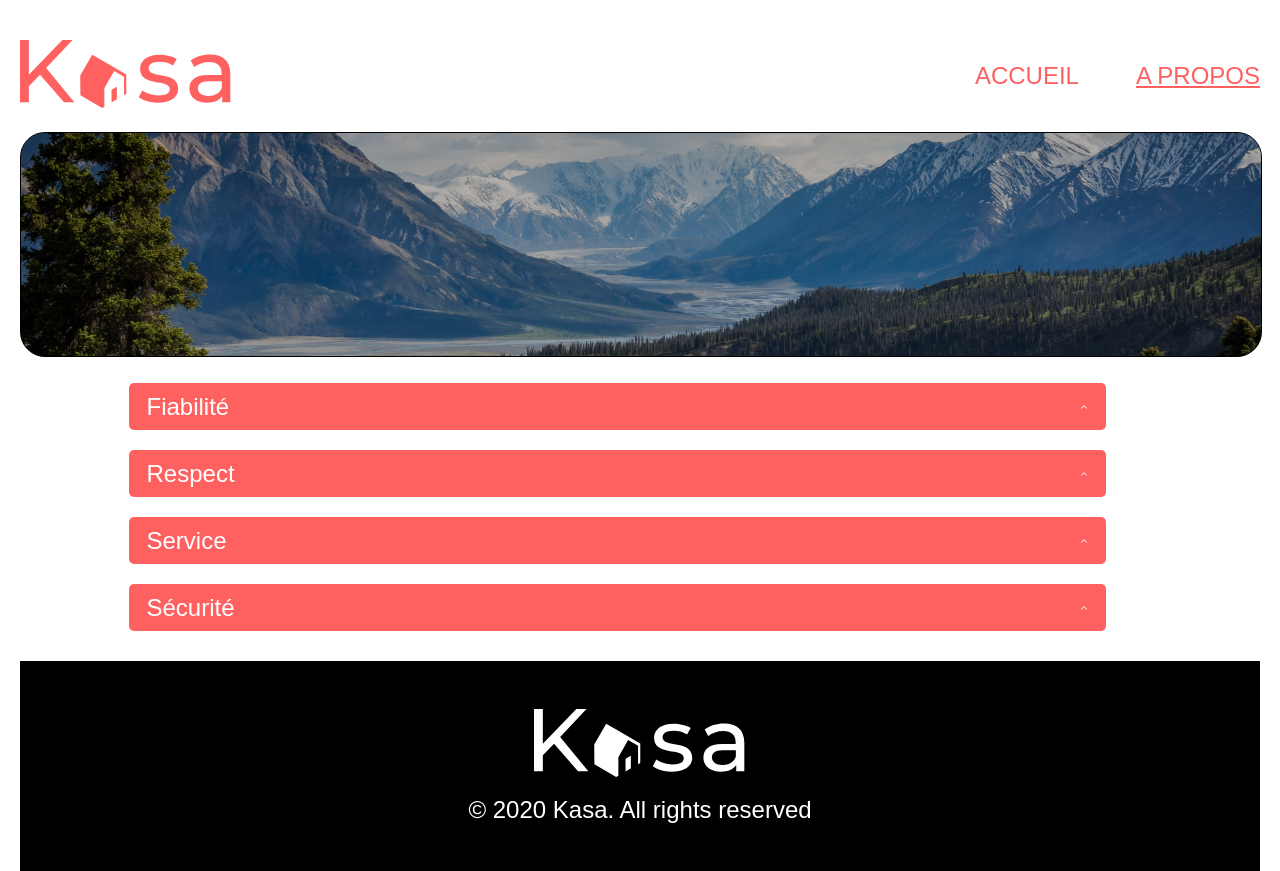
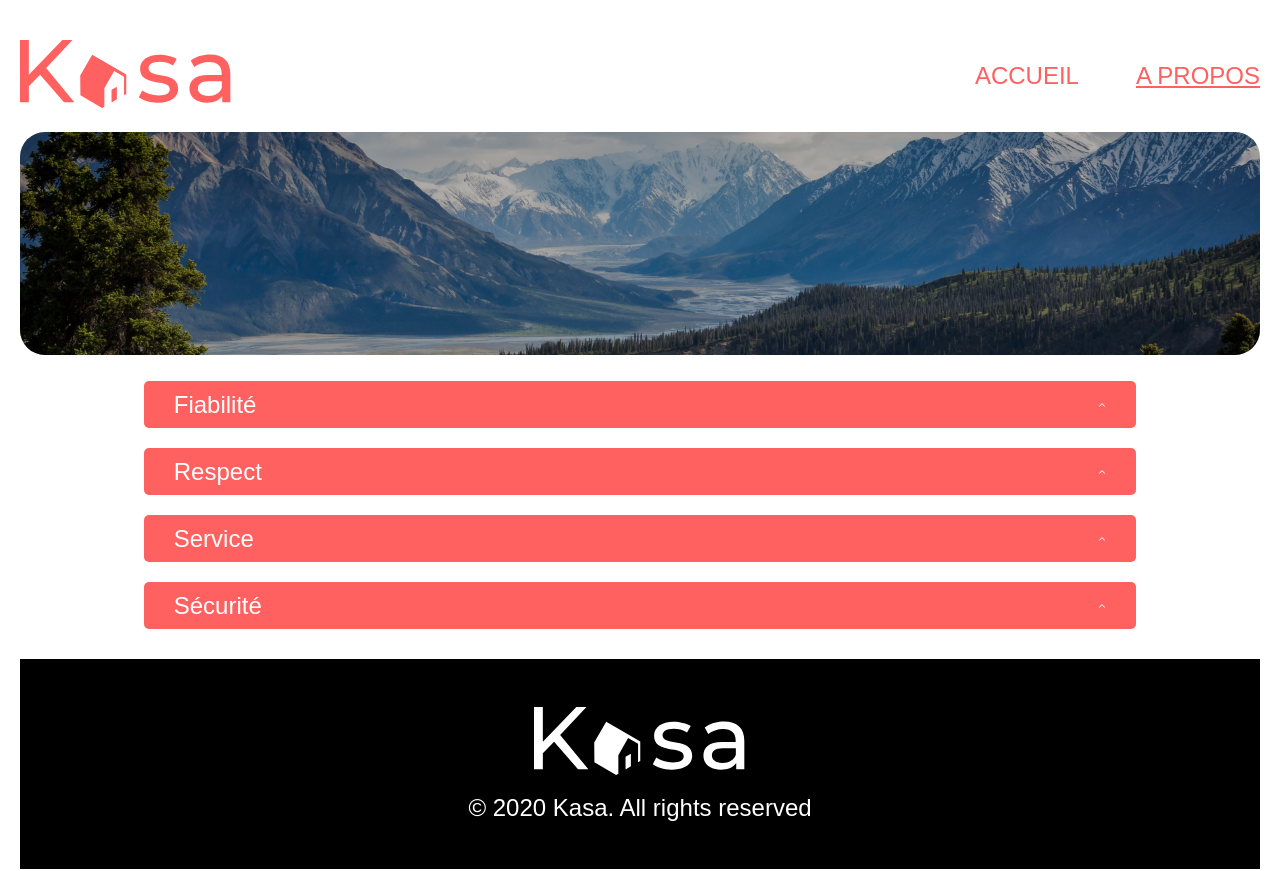
Before and after one commit to mikafrdev/MikaelDelpont_7_21032023, a React (Create React App) app: page /about in a window 1280 px wide. Built offline with nearby package versions, Linux system fonts and the light colour scheme.

Commit message:
UPDATE Banner & Collapse

```diff
--- /dev/null
+++ b/src/components/Banner/Banner.css
@@ -0,0 +1,65 @@
+.bannercontainer {
+    position: relative;
+    display: flex;
+    align-items: center;
+    width: 100%;
+    overflow: hidden;
+    border-radius: 10px;
+    background-repeat: no-repeat;
+}
+
+.homebanner {
+    height: 30vw;
+    background-image: url("../../assets/banner-home.jpg");
+    background-position: -150px center;
+    background-size: 187%;
+}
+
+.aboutbanner {
+    height: 223px;
+    background-image: url("../../assets/banner-about.jpg");
+    background-position-y: center;
+    background-size: cover;
+
+}
+
+.bannercontainer::before {
+    content: "";
+    position: absolute;
+    width: 100%;
+    height: inherit;
+    background-color: rgba(0, 0, 0, 0.3);
+}
+
+.bannercontainer h1 {
+    width: 56%;
+    margin-left: 16px;
+    color: #fff;
+    font-size: 6vw;
+    font-weight: normal;
+    z-index: 1;
+}
+
+@media screen and (min-width: 1024px) {
+    .bannercontainer {
+        justify-content: center;
+        border-radius: 25px;
+    }
+
+    .homebanner {
+        max-width: 1240px;
+        height: 223px;
+        background-position-x: center;
+        background-size: cover;
+    }
+
+    .aboutbanner {
+        height: 223px;
+        background-position-y: center;
+        background-size: cover;
+    }
+
+    .bannercontainer h1 {
+        font-size: 48px;
+    }
+}
--- a/src/components/Banner/index.jsx
+++ b/src/components/Banner/index.jsx
@@ -1,52 +1,10 @@
-import styled from "styled-components";
-import { device } from "../../utils/style/Devices";
+import './Banner.css'
 
-export const BannerContainer = styled.div`
-    position: relative;
-    display: flex;
-    align-items: center;
-    justify-content: center;
-    width: 100%;
-    height: ${props => props.height};
-    overflow: hidden;
-    border: 1px solid #000;
-    border-radius: 10px;
-    background-repeat: no-repeat;
-    background-image: url(${props => props.bg});
-    background-position: ${props => props.bgPosition};
-    background-size: ${props => props.bgSize};
-    background-color: ${props => props.page};
-
-    @media ${device.tablet} {
-        background-position: 0 -300px;
-        height: 223px;
-        border-radius: 25px;
-    }
-    &:before {
-        content: '';
-        position: absolute;
-        width: 100%;
-        height: inherit;
-        background-color: rgba(0,0,0,.3);
-    }
-
-    & h1 {
-        margin: 0 12vw;
-        color: #FFF;
-        font-size: 1.9em;
-        font-weight: normal;
-        z-index: 1;
-        @media ${device.tablet} {
-            font-size: 48px;
-        }
-    }
-`
-
-export default function Banner({bg, bgSize, bgPosition, height, page, children}) {
+export default function Banner({className, children}) {
 
     return (
-        <BannerContainer bg={bg} bgPosition={bgPosition} bgSize={bgSize} height={height} page={page}>
+        <div className={`bannercontainer ${className}`}>
             {children}
-        </BannerContainer>
+        </div>
     );
 }
--- a/src/components/Collapse/Collapse.css
+++ b/src/components/Collapse/Collapse.css
@@ -1,13 +1,18 @@
 article.collapse {
     display: flex;
     flex-direction: column;
+    align-items: center;
     width: 100%;
     margin-top: 20px;
 }
 
 article.collapse div {
-    width: 92%;
     border-radius: 5px;
+}
+
+article.collapse .title, article.collapse .description {
+    width: 94%;
+    padding: 0 3%;
 }
 
 article.collapse .title {
@@ -18,7 +23,6 @@ article.collapse .title {
     justify-content: space-between;
     height: 30px;
     line-height: 19px;
-    padding: 0 11px;
     font-size: 12px;
     background-color: #ff6060;
     color: #fff;
@@ -27,12 +31,13 @@ article.collapse .title {
 
 article.collapse .description {
     display: none;
-    padding: 20px 10px 17px 10px;
+    padding-top: 20px;
+    padding-bottom: 17px;
     line-height: 25px;
     background-color: #F6F6F6;
     color: #FF6060;
     font-size: 12px;
-    line-height: 17px;
+    line-height: 150%;
 }
 
 article.collapse .description ul {
@@ -45,8 +50,9 @@ article.collapse .description-active {
     display: block;
 }
 
-@media screen and (min-width: 780px) {
-    article.collapse div {
-        max-width: 1023px;
+@media screen and (min-width: 1024px) {
+
+    article.collapse {
+        width: 80%;
     }
 }
--- a/src/pages/About/About.css
+++ b/src/pages/About/About.css
@@ -24,13 +24,12 @@
     }
 
     .aboutsection .collapse {
-        width: 1023px;
+
     }
 
     .aboutsection .collapse .title {
         height: 47px;
         font-size: 24px;
-        padding: 0 18px;
     }
 
     .aboutsection .collapse .description {
--- a/src/pages/About/index.jsx
+++ b/src/pages/About/index.jsx
@@ -1,18 +1,13 @@
 import Banner from "../../components/Banner";
-import BannerAboutImg from "../../assets/banner-about.jpg";
 import Collapse from "../../components/Collapse";
 import "./About.css";
 
 export default function About() {
     return (
         <div className="aboutcontainer">
-            <Banner
-                bg={BannerAboutImg}
-                bgSize="cover"
-                bgPosition="unset"
-                height="223px"
-                page="about"
-            />
+
+            <Banner className="aboutbanner" />
+
             <section className="aboutsection">
                 <Collapse title="Fiabilité">
                     Les annonces postées sur Kasa garantissent une fiabilité
--- a/src/pages/Home/index.jsx
+++ b/src/pages/Home/index.jsx
@@ -3,8 +3,6 @@ import BannerHomeImg from "../../assets/banner-home.jpg";
 import Card from '../../components/Card'
 import styled from 'styled-components'
 import { device } from '../../utils/style/Devices';
-/*import colors from '../../utils/style/colors'*/
-// import { Link } from 'react-router-dom'
 import products from "../../data/logements.json";
 
 const HomeContainer = styled.div`
@@ -33,7 +31,7 @@ export default function Home() {
 
     return (
         <HomeContainer>
-            <Banner bg={BannerHomeImg} bgSize="auto" bgPosition="-250px -410px" height="111px">
+            <Banner className="homebanner">
                 <h1>Chez vous, partout et ailleurs</h1>
             </Banner>
             <CardCSection>
```
